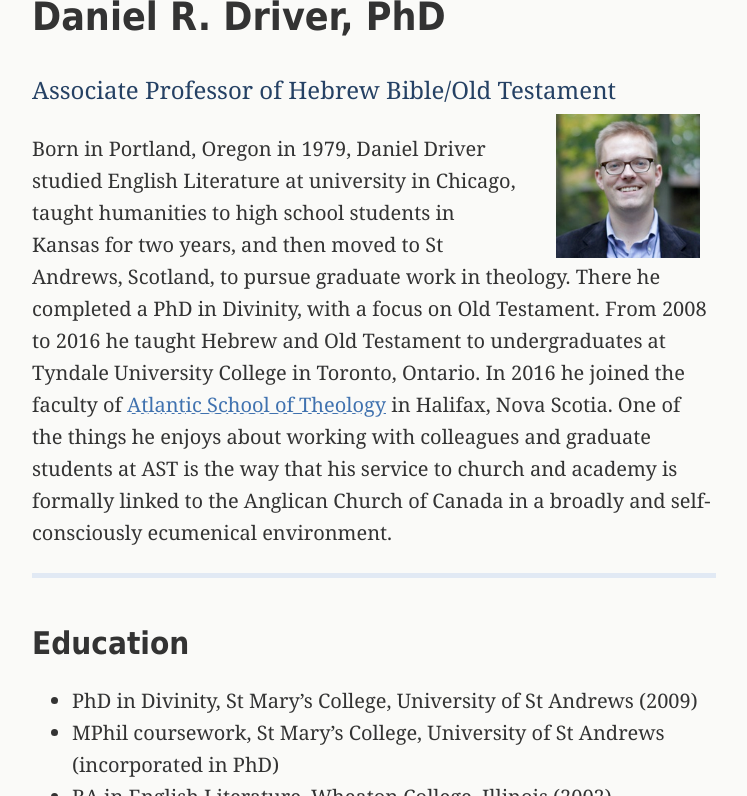
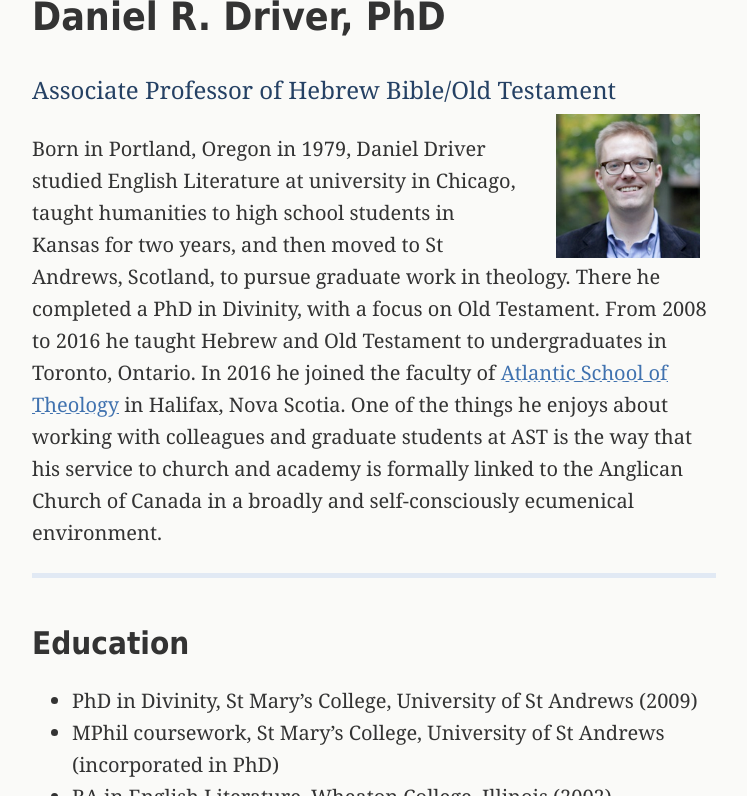
Before and after one commit to danieldriver/danieldriver.github.io, a Jekyll site: the page built from _pages/about.md, in a window 1280 px wide and 900 px high, cut to the strip 104-900 px from the top of the window. Shown: the whole strip, without its empty margins (266-1013 px from the left). Built offline with Jekyll 4.4.1, drawn with Linux system fonts in a browser that asks for light colours; a script that is not in the unit is left out.

Commit message:
update landing page and bio

```diff
--- a/_pages/about.md
+++ b/_pages/about.md
@@ -22,9 +22,8 @@ Literature at university in Chicago, taught humanities to high school
 students in Kansas for two years, and then moved to St Andrews,
 Scotland, to pursue graduate work in theology. There he completed a PhD
 in Divinity, with a focus on Old Testament. From 2008 to 2016 he taught
-Hebrew and Old Testament to undergraduates at Tyndale University College
-in Toronto, Ontario. In 2016 he joined the faculty of
-[Atlantic School of Theology](http://www.astheology.ns.ca/faculty/full-time/daniel-driver.html)
+Hebrew and Old Testament to undergraduates in Toronto, Ontario. In 2016
+he joined the faculty of [Atlantic School of Theology](http://www.astheology.ns.ca/faculty/full-time/daniel-driver.html)
 in Halifax, Nova Scotia. One of the things he enjoys about working with
 colleagues and graduate students at AST is the way that his service to
 church and academy is formally linked to the Anglican Church of Canada
```
Also changed, not shown: index.md (+1 -1 lines).
